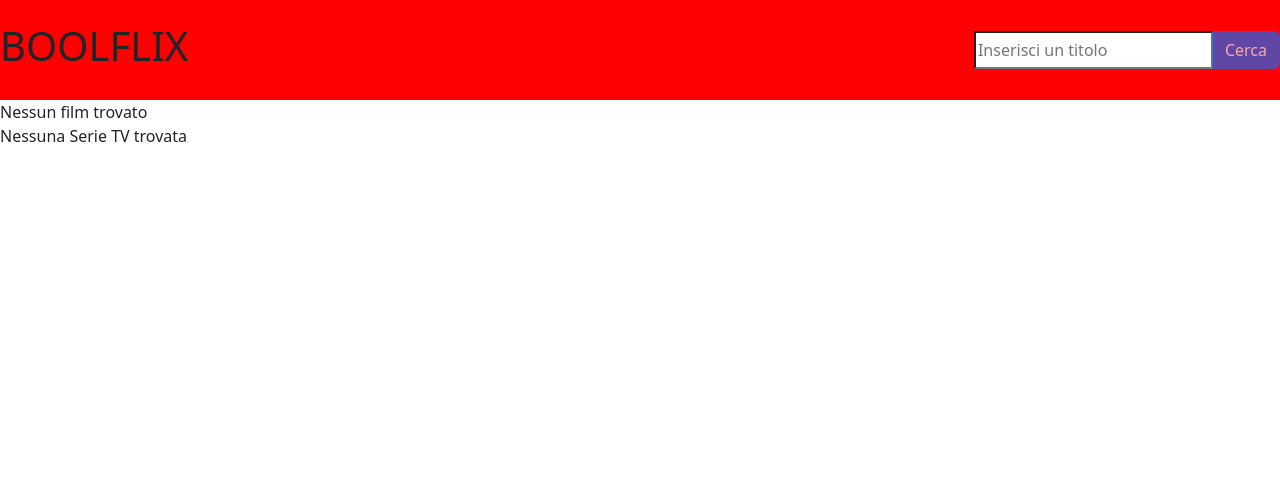
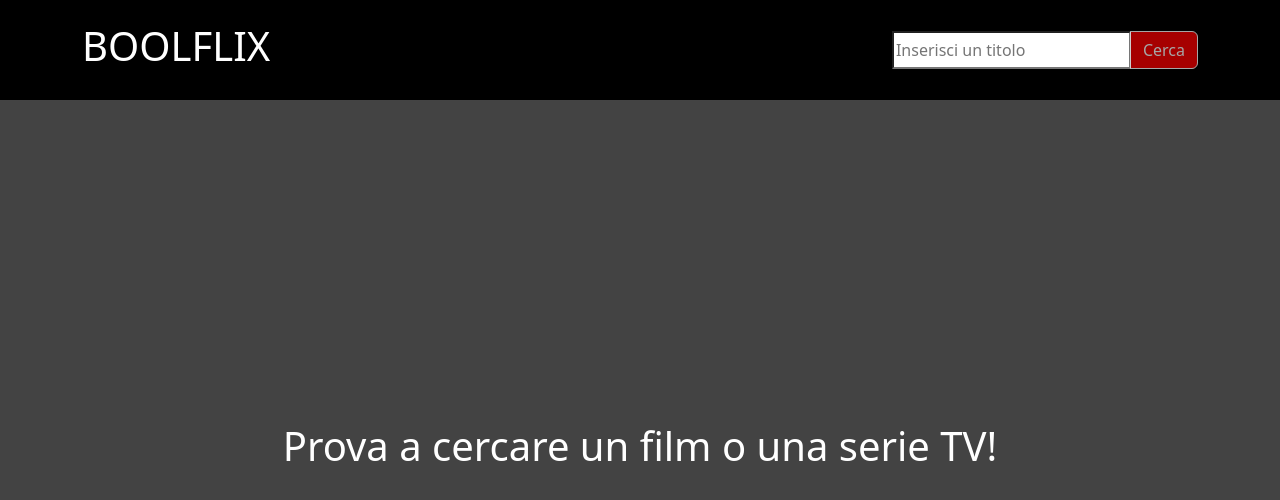
Before and after one commit to SamuelePassiatore/vite-boolflix, a Vue app: page / in a window 1280 px wide. Shown: the top 500 px of the page. Built offline with nearby package versions, Linux system fonts and the light colour scheme.

Commit message:
change card style & add first search page

```diff
--- a/src/App.vue
+++ b/src/App.vue
@@ -43,13 +43,12 @@ export default {
 
 
 <template>
-  <!-- <font-awesome-icon icon="fa-solid fa-star" />
-  <div class="container"> -->
+
   <app-header @search-term="onTypeSearch" @clear-input="clearInput"></app-header>
   <app-main></app-main>
 
   <!-- </div> -->
 </template>
 <style lang="scss">
-
+@use './assets/scss/style.scss';
 </style>
--- a/src/assets/scss/style.scss
+++ b/src/assets/scss/style.scss
@@ -1,3 +1,7 @@
+body {
+  padding-top: 100px;
+}
+
 .flag {
     height: 40px;
   }
--- a/src/components/AppHeader.vue
+++ b/src/components/AppHeader.vue
@@ -1,5 +1,5 @@
 <script>
-import { store } from '../assets/data/store'
+import { store } from '../assets/data/store';
 export default {
     name: 'AppHeader',
     data() {
@@ -8,11 +8,14 @@ export default {
             store
         }
     },
-    emits: ['search-term'],
+    emits: ['search-term', 'toggle-start-page'],
     methods: {
         clearInput() {
             this.searchTerm = '';
-        }
+        },
+        // toggle() {
+        //     this.$emit('toggle-start-page');
+        // }
     }
 
 
@@ -22,21 +25,31 @@ export default {
 </script>
 
 <template>
-    <header class="d-flex align-items-center">
-        <h1>BOOLFLIX</h1>
-        <div class="input-group d-flex justify-content-end">
-            <input v-model.trim="searchTerm" @keyup.enter="$emit('search-term', searchTerm)" @keyup.esc="clearInput"
-                type="text" placeholder="Inserisci un titolo">
-            <button @click="$emit('search-term', searchTerm)" :class="{ disabled: !searchTerm }"
-                class="btn btn-primary">Cerca</button>
-        </div>
+    <header>
+        <section class="container d-flex align-items-center h-100">
+            <h1 class="text-white">BOOLFLIX</h1>
+            <div class="input-group d-flex justify-content-end">
+                <input v-model.trim="searchTerm" @keyup.enter="$emit('search-term', searchTerm)" @keyup.esc="clearInput"
+                    type="text" placeholder="Inserisci un titolo">
+                <button @click="$emit('search-term', searchTerm)" :class="{ disabled: !searchTerm }"
+                    class="btn button-custom-red text-white">Cerca</button>
+            </div>
+        </section>
     </header>
 </template>
 
 <style lang="scss" scoped>
 header {
     height: 100px;
-    background-color: red;
+    background-color: black;
+    position: fixed;
+    top: 0;
+    right: 0;
+    left: 0;
+    bottom: 0;
 
+    .button-custom-red {
+        background-color: red;
+    }
 }
 </style>
--- a/src/components/AppMain.vue
+++ b/src/components/AppMain.vue
@@ -5,29 +5,55 @@ export default {
     name: 'AppMain',
     data() {
         return {
-            store
+            store,
+            // showStartPage: true
         }
     },
-    components: { ProductionCard }
+    components: { ProductionCard },
+    // emits: ['toggle-start-page'],
+    // methods: {
+    //     toggleStartPage() {
+    //         this.showStartPage = !this.showStartPage;
+    //     }
+}
 
-
-}
 
 </script>
 
 <template>
-    <div v-if="store.movies.length > 0" class="movies">
-        <h1>Film</h1>
-        <production-card v-for="movie in store.movies" :key="movie.id" :production="movie"></production-card>
-    </div>
-    <div v-else>Nessun film trovato</div>
-    <div v-if="store.series.length > 0" class="series">
-        <h1>Serie TV</h1>
-        <production-card v-for="serie in store.series" :key="serie.id" :production="serie"></production-card>
-    </div>
-    <div v-else>Nessuna Serie TV trovata</div>
+    <!-- <div v-if="showStartPage"> -->
+    <!-- <h1 class="bg-secondary">Prova a cercare un film o una serie tv!</h1> -->
+
+    <!-- <div v-else> -->
+    <main class="d-flex py-4">
+        <section class="container" v-if="store.movies.length > 0 || store.series.length > 0">
+            <div class="movies">
+                <h1 v-if="store.movies.length > 0" class="text-white">Film</h1>
+                <div class="row gy-4">
+                    <production-card v-for="movie in store.movies" :key="movie.id"
+                        :production="movie"></production-card>
+                </div>
+            </div>
+            <div class="series pt-4">
+                <h1 v-if="store.series.length > 0" class="text-white">Serie TV</h1>
+                <div class="row gy-4">
+                    <production-card v-for="serie in store.series" :key="serie.id"
+                        :production="serie"></production-card>
+                </div>
+            </div>
+        </section>
+        <div v-else class="text-white d-flex justify-content-center align-items-center w-100">
+            <h1>Prova a cercare un film o una serie TV!</h1>
+        </div>
+    </main>
+
+
 </template>
 
 <style lang="scss" scoped>
-
+main {
+    min-height: calc(100vh - 100px);
+    overflow-y: auto;
+    background-color: #434343;
+}
 </style>
--- a/src/components/ProductionCard.vue
+++ b/src/components/ProductionCard.vue
@@ -30,33 +30,42 @@ export default {
             return star
         },
     }
-
-
 }
 
 </script>
 
 <template>
-
-    <figure>
-        <img :src="`https://image.tmdb.org/t/p/w342/${production.poster_path}`" :alt="production.title"
-            class="img-fluid w-25">
-    </figure>
+    <div class="col-3">
+        <img v-if="production.poster_path" :src="`https://image.tmdb.org/t/p/w342/${production.poster_path}`"
+            :alt="production.poster_path" class="img-fluid rounded-2 poster w-100">
+        <div v-else class="poster img-fluid w-100 fw-bold text-center rounded-2 bg-warning">
+            {{ production.title || production.name }}
+        </div>
+    </div>
+    <div class="d-none">
         <div> {{ production.title || production.name }}</div>
         <div> {{ production.original_title || production.original_name }}</div>
         <figure>
             <img class="img-fluid flag" :src="`/src/assets/img/${production.original_language}.png`"
                 :alt="production.original_language">
         </figure>
-
         <div>
             <span>Voto:</span>
             <span class="text-warning" v-html="fromVoteToStar(production.vote_average)"></span>
         </div>
+        <div>
+            <span>Overview:</span>
+            <p> {{ production.overview }}</p>
+        </div>
+    </div>
+
 
 
 </template>
 
 <style lang="scss" scoped>
-@use '../assets/scss/style.scss'
+.poster {
+    line-height: 400.5px;
+    height: 425px;
+}
 </style>
```
Also changed, not shown: src/assets/img/404-error.png (added). Lines whose indentation alone changed are shown as unchanged.
